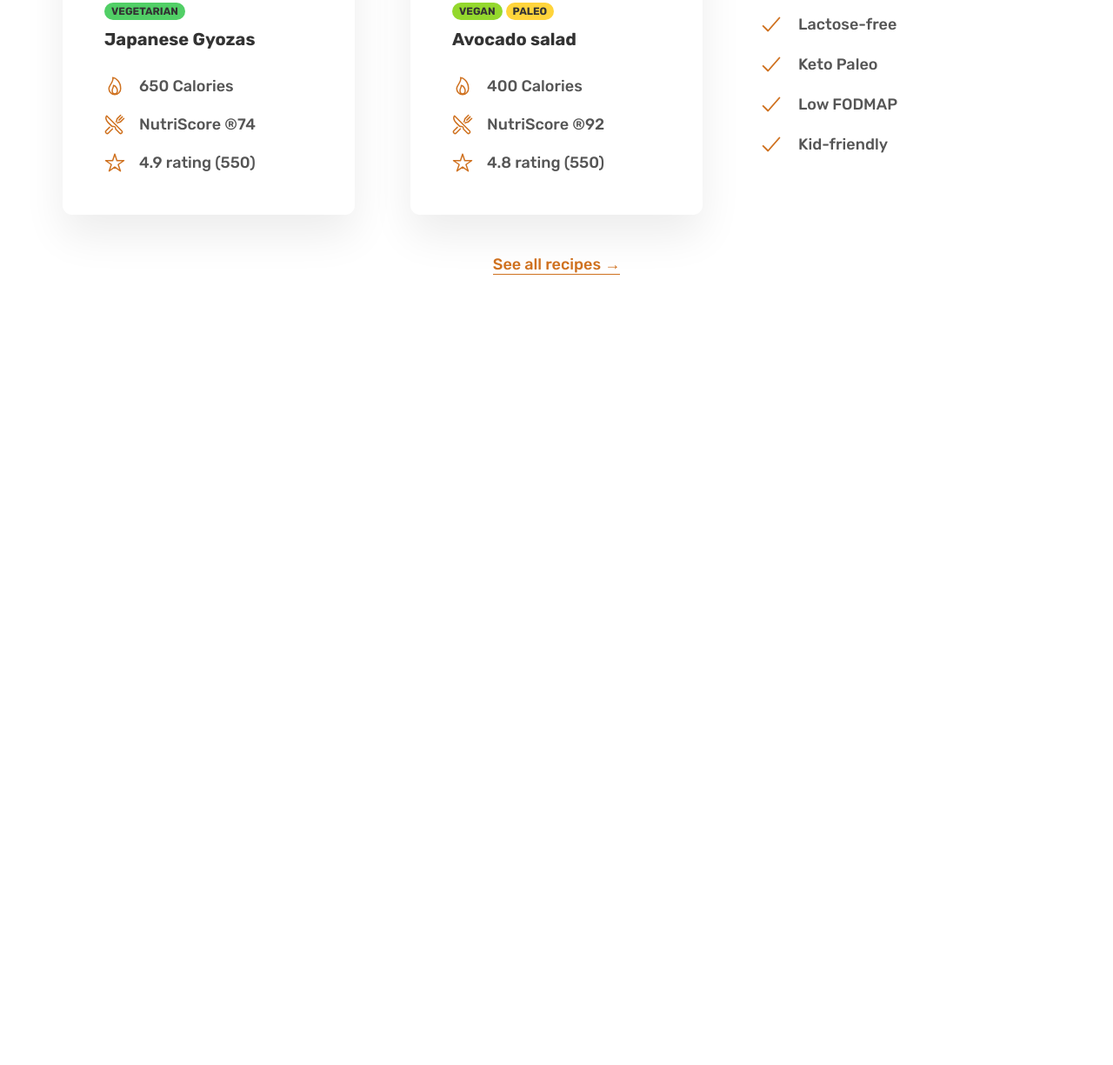
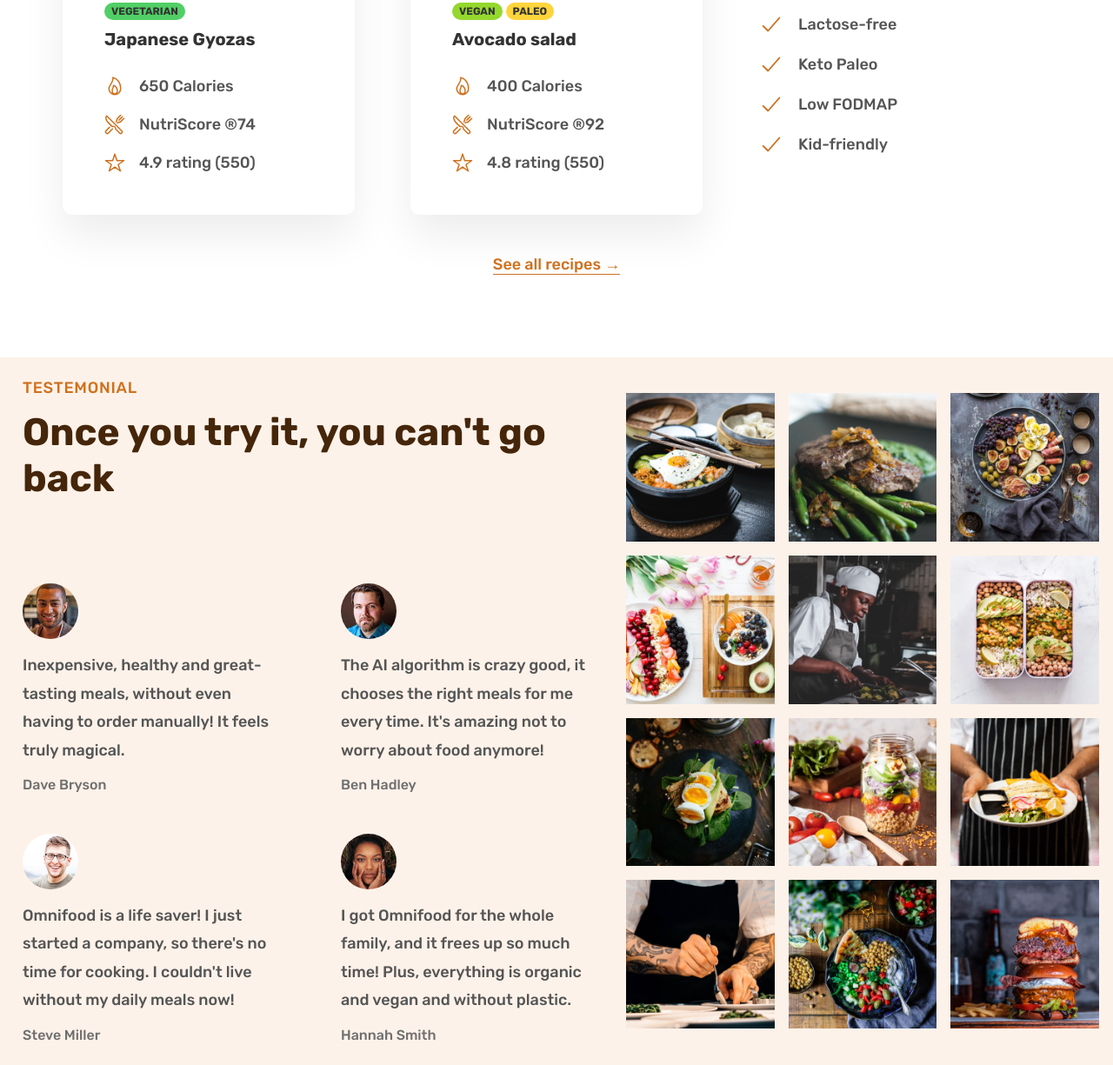
Before and after one commit to eeyfesubalew/omni-food, a website built with Parcel: page index.html in a window 1280 px wide. Shown: the part 3063-4288 px from the top of the page at 87% size. Before the commit the page ends 3474 px from the top, so only its background shows below. Built offline with nearby package versions, Linux system fonts and the light colour scheme.

Commit message:
testemonial

```diff
--- a/SASS/_layout.scss
+++ b/SASS/_layout.scss
@@ -97,3 +97,55 @@ body {
 .deliver-text span {
   color: #e67e22;
 }
+/*****************/
+/*Testemonial*/
+/*****************/
+
+.section-testemonials {
+  background-color: #fdf2e9;
+  display: grid;
+  grid-template-columns: 55fr 45fr;
+  align-items: center;
+}
+.testemonial-container {
+  padding: 2.6rem;
+}
+.testemonials {
+  display: grid;
+  grid-template-columns: repeat(2, 1fr);
+  row-gap: 4.8rem;
+  column-gap: 8rem;
+}
+.testemonial-img {
+  width: 6.4rem;
+  border-radius: 50%;
+  margin-bottom: 1.2rem;
+}
+.testemonial-text {
+  font-size: 1.8rem;
+  line-height: 1.8;
+  margin-bottom: 1.6rem;
+}
+.testemonial-name {
+  font-size: 1.6rem;
+  color: #6f6f6f;
+}
+
+.gallery {
+  display: grid;
+  grid-template-columns: repeat(3, 1fr);
+  gap: 1.6rem;
+  padding: 1.6rem;
+  &-img {
+    display: block;
+    width: 100%;
+    cursor: pointer;
+    transition: all 0.2s;
+    &:hover {
+      transform: scale(1.1);
+    }
+  }
+  &-item {
+    overflow: hidden;
+  }
+}
--- a/index.html
+++ b/index.html
@@ -271,6 +271,87 @@
           <a href="#" class="link">See all recipes &rarr;</a>
         </div>
       </section>
+
+      <section class="section-testemonials">
+        <div class="testemonial-container">
+          <span class="subheading">Testemonial</span>
+          <h2 class="heading-secondary">
+            Once you try it, you can't go back
+          </h2>
+          <div class="testemonials">
+            <figure class="testemonial">
+              <img src="img/customers/dave.jpg" alt="dave" class="testemonial-img">
+              <blockquote class="testemonial-text">
+                Inexpensive, healthy and great-tasting meals, without even having to order manually! It feels truly magical.
+              </blockquote>
+              <p class="testemonial-name">Dave Bryson</p>
+            </figure>
+
+            <figure class="testemonial">
+              <img src="img/customers/ben.jpg" alt="dave" class="testemonial-img">
+              <blockquote class="testemonial-text">
+                The AI algorithm is crazy good, it chooses the right meals for me every time. It's amazing not to worry about food anymore!
+              </blockquote>
+              <p class="testemonial-name">Ben Hadley</p>
+            </figure>
+
+            <figure class="testemonial">
+              <img src="img/customers/steve.jpg" alt="dave" class="testemonial-img">
+              <blockquote class="testemonial-text">
+                Omnifood is a life saver! I just started a company, so there's no time for cooking. I couldn't live without my daily meals now!
+                        </blockquote>
+              <p class="testemonial-name">Steve Miller</p>
+            </figure>
+
+            <figure class="testemonial">
+              <img src="img/customers/hannah.jpg" alt="dave" class="testemonial-img">
+              <blockquote class="testemonial-text">
+                I got Omnifood for the whole family, and it frees up so much time! Plus, everything is organic and vegan and without plastic.
+                          </blockquote>
+              <p class="testemonial-name">Hannah Smith</p>
+            </figure>
+          </div>
+        </div>
+
+        <div class="gallery">
+          <figure class="gallery-item">
+            <img src="img/gallery/gallery-1.jpg" alt="gallery" class="gallery-img">
+          </figure>
+          <figure class="gallery-item">
+            <img src="img/gallery/gallery-2.jpg" alt="gallery" class="gallery-img">
+          </figure>
+          <figure class="gallery-item">
+            <img src="img/gallery/gallery-3.jpg" alt="gallery" class="gallery-img">
+          </figure>
+          <figure class="gallery-item">
+            <img src="img/gallery/gallery-4.jpg" alt="gallery" class="gallery-img">
+          </figure>
+          <figure class="gallery-item">
+            <img src="img/gallery/gallery-5.jpg" alt="gallery" class="gallery-img">
+          </figure>
+          <figure class="gallery-item">
+            <img src="img/gallery/gallery-6.jpg" alt="gallery" class="gallery-img">
+          </figure>
+          <figure class="gallery-item">
+            <img src="img/gallery/gallery-7.jpg" alt="gallery" class="gallery-img">
+          </figure>
+          <figure class="gallery-item">
+            <img src="img/gallery/gallery-8.jpg" alt="gallery" class="gallery-img">
+          </figure>
+          <figure class="gallery-item">
+            <img src="img/gallery/gallery-9.jpg" alt="gallery" class="gallery-img">
+          </figure>
+          <figure class="gallery-item">
+            <img src="img/gallery/gallery-10.jpg" alt="gallery" class="gallery-img">
+          </figure>
+          <figure class="gallery-item">
+            <img src="img/gallery/gallery-11.jpg" alt="gallery" class="gallery-img">
+          </figure>
+          <figure class="gallery-item">
+            <img src="img/gallery/gallery-12.jpg" alt="gallery" class="gallery-img">
+          </figure>
+        </div>
+      </section>
     </main>
     <script src="https://unpkg.com/ionicons@5.5.2/dist/ionicons/ionicons.js"></script>
   </body>
```
Also changed, not shown: CSS/style.css.
